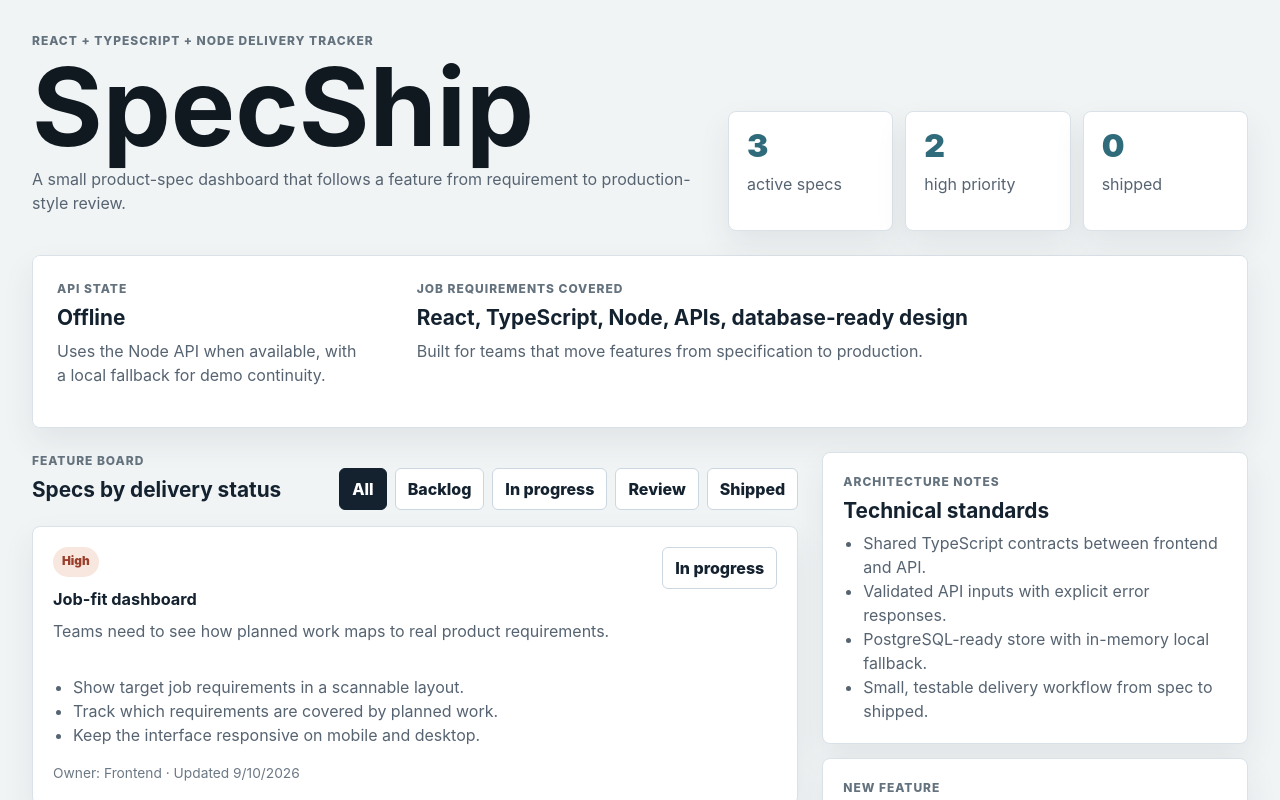
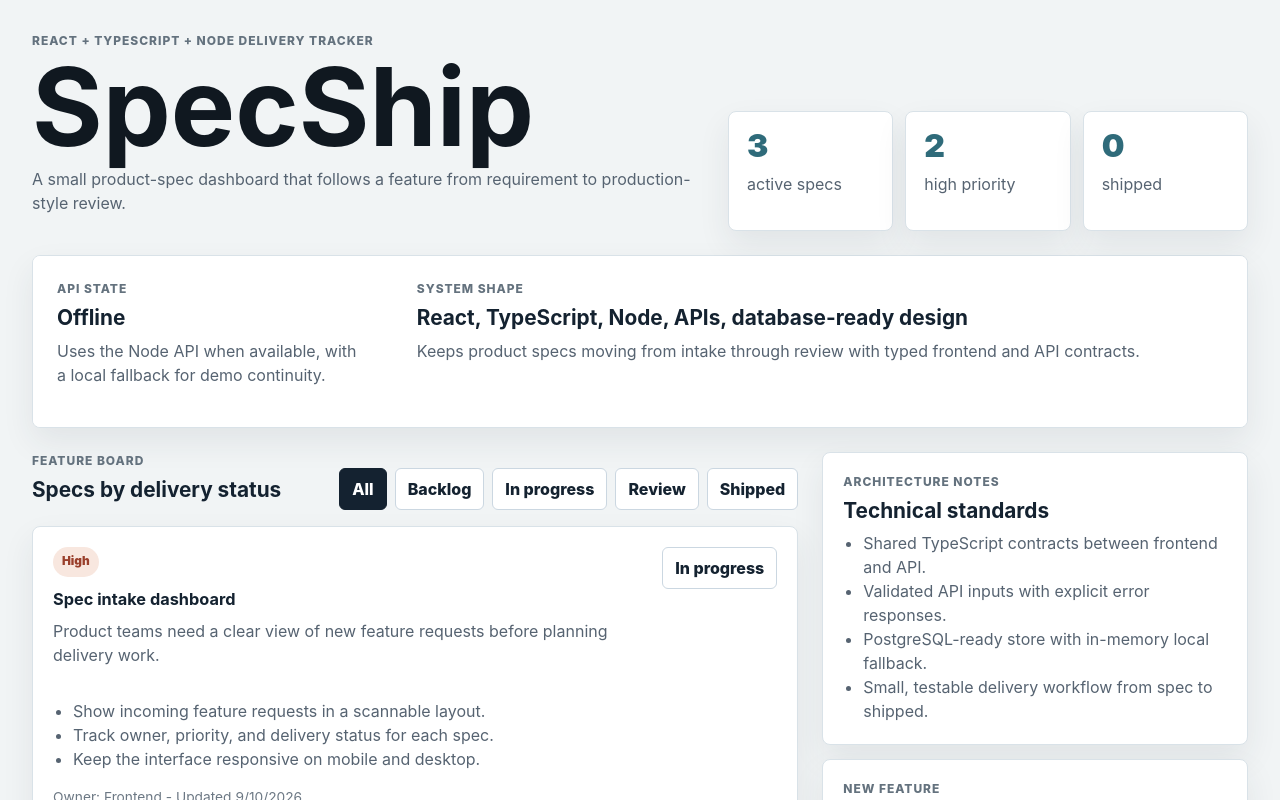
Before and after one commit to Taan1el/specship, a React (Vite) app: page / in a window 1280 px wide. Shown: the top 800 px of the page. Built offline with nearby package versions, Linux system fonts and the light colour scheme; no server answers.

Commit message:
Clarify product language

```diff
--- a/shared/spec.ts
+++ b/shared/spec.ts
@@ -30,16 +30,16 @@ export const statusOrder: SpecStatus[] = [
 
 export const seedSpecs: ProductSpec[] = [
   {
-    id: 'spec-job-fit-dashboard',
-    title: 'Job-fit dashboard',
+    id: 'spec-intake-dashboard',
+    title: 'Spec intake dashboard',
     owner: 'Frontend',
     status: 'In progress',
     priority: 'High',
     requirement:
-      'Teams need to see how planned work maps to real product requirements.',
+      'Product teams need a clear view of new feature requests before planning delivery work.',
     acceptanceCriteria: [
-      'Show target job requirements in a scannable layout.',
-      'Track which requirements are covered by planned work.',
+      'Show incoming feature requests in a scannable layout.',
+      'Track owner, priority, and delivery status for each spec.',
       'Keep the interface responsive on mobile and desktop.',
     ],
     updatedAt: '2026-09-10T00:00:00.000Z',
--- a/src/App.tsx
+++ b/src/App.tsx
@@ -183,11 +183,11 @@ function App() {
           </p>
         </div>
         <div>
-          <p className="label">Job requirements covered</p>
+          <p className="label">System shape</p>
           <h2>React, TypeScript, Node, APIs, database-ready design</h2>
           <p>
-            Built for teams that move features from
-            specification to production.
+            Keeps product specs moving from intake through review with typed
+            frontend and API contracts.
           </p>
         </div>
       </section>
@@ -241,7 +241,7 @@ function App() {
                   ))}
                 </ul>
                 <p className="timestamp">
-                  Owner: {spec.owner} · Updated{' '}
+                  Owner: {spec.owner} - Updated{' '}
                   {new Date(spec.updatedAt).toLocaleDateString()}
                 </p>
               </article>
--- a/vite.config.ts
+++ b/vite.config.ts
@@ -1,5 +1,5 @@
 import react from '@vitejs/plugin-react'
-import { defineConfig } from 'vite'
+import { defineConfig } from 'vitest/config'
 
 // https://vite.dev/config/
 export default defineConfig({
@@ -9,4 +9,7 @@ export default defineConfig({
       '/api': 'http://127.0.0.1:4175',
     },
   },
+  test: {
+    exclude: ['dist/**', 'dist-server/**', 'node_modules/**'],
+  },
 })
```
Also changed, not shown: 3 other files (tests, documents, lock files or other folders).
